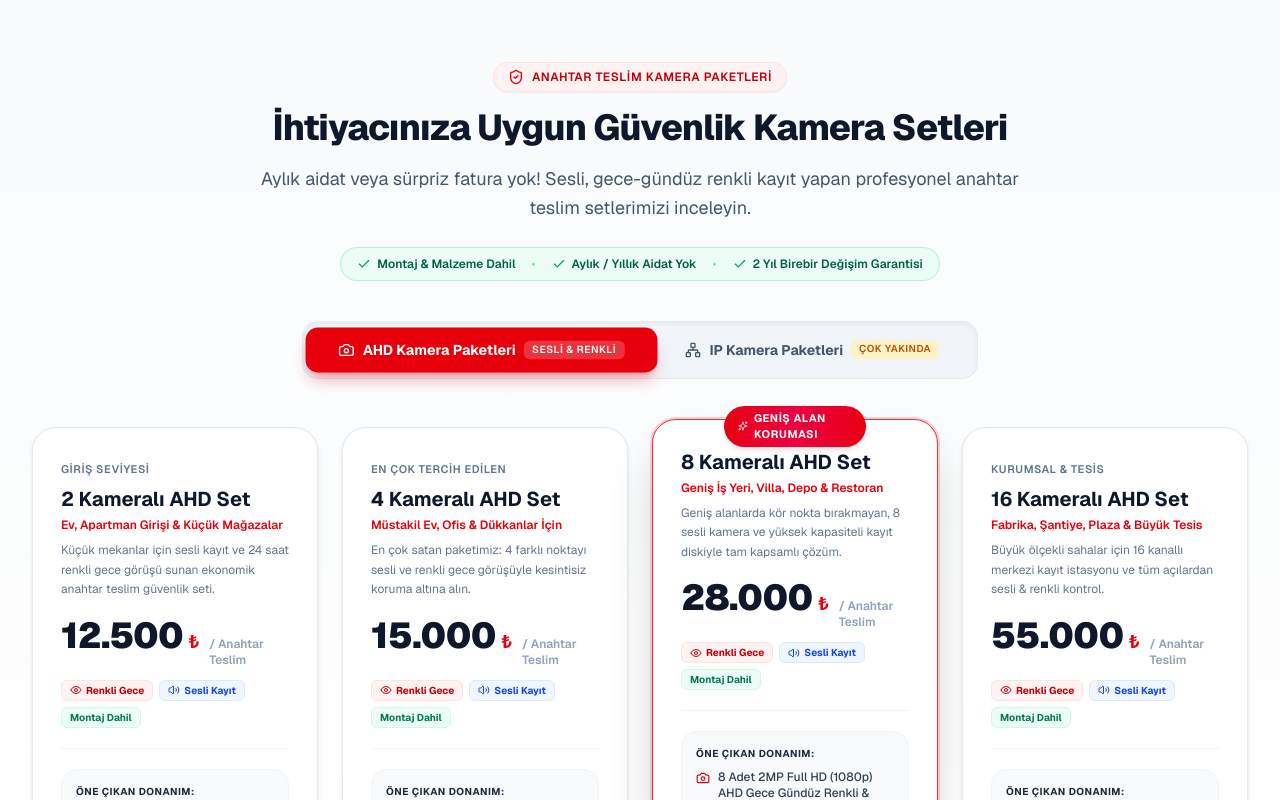
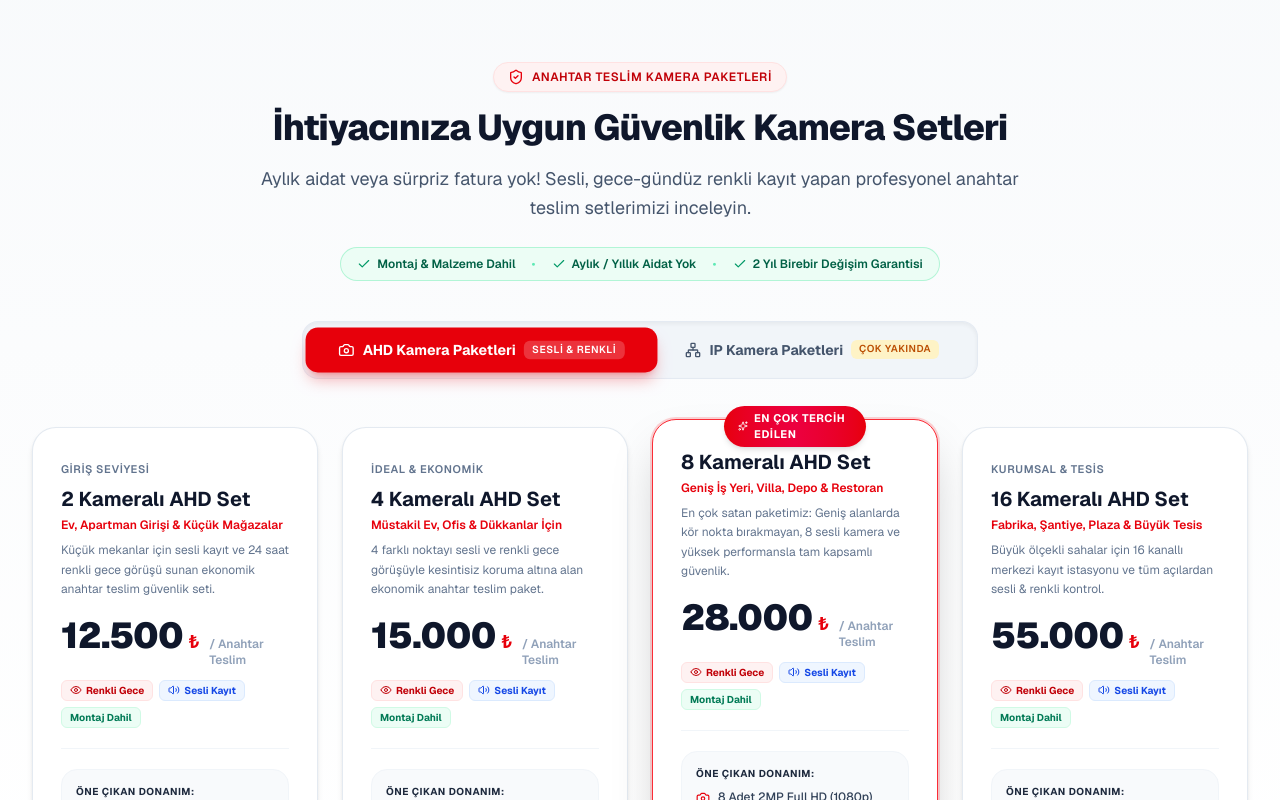
Before and after one commit to altuneleren/hdkguvenlik, a Next.js app: page / in a window 1280 px wide. Shown: the part 2954-3754 px from the top of the page. Built offline with nearby package versions, Linux system fonts and the light colour scheme.

Commit message:
Add files via upload

```diff
--- a/src/components/FAQ.tsx
+++ b/src/components/FAQ.tsx
@@ -25,7 +25,7 @@ export default function FAQ() {
     {
       question: "Gece zifiri karanlıkta görüntü kalitesi nasıldır? Yüz ve plaka seçilir mi?",
       answer:
-        "Sistemlerimizde Smart IR gece görüşü ve ColorVu (gece tam renkli) optik sensör teknolojileri kullanılmaktadır. Sıfır ışıkta dahi 20 ila 30 metre mesafeye kadar gündüz parlaklığında görüntü elde edilir. 2K ve 4K Ultra HD çözünürlüklü modellerimizde giriş kapılarında net yüz tanıma ve araç geçiş noktalarında plaka tespiti rahatlıkla yapılabilmektedir.",
+        "Sistemlerimizde Smart IR gece görüşü ve gece tam renkli optik sensör teknolojileri kullanılmaktadır. Sıfır ışıkta dahi 5 ila 15 metre mesafeye kadar gündüz parlaklığında net görüntü elde edilir. Giriş kapılarında net yüz tanıma ve araç geçiş noktalarında detay tespiti rahatlıkla yapılabilmektedir.",
     },
     {
       question: "Kayıtlar ne kadar süre geriye dönük saklanır? Hafıza dolunca ne olur?",
--- a/src/components/Pricing.tsx
+++ b/src/components/Pricing.tsx
@@ -69,9 +69,9 @@ export default function Pricing() {
       name: "4 Kameralı AHD Set",
       subtitle: "Müstakil Ev, Ofis & Dükkanlar İçin",
       description:
-        "En çok satan paketimiz: 4 farklı noktayı sesli ve renkli gece görüşüyle kesintisiz koruma altına alın.",
+        "4 farklı noktayı sesli ve renkli gece görüşüyle kesintisiz koruma altına alan ekonomik anahtar teslim paket.",
       price: "15.000",
-      badge: "En Çok Tercih Edilen",
+      badge: "İdeal & Ekonomik",
       popular: false,
       whatsappMsg: encodeURIComponent(
         "Merhaba HDK Güvenlik, 15.000 TL tutarındaki 4 Kameralı AHD Renkli ve Sesli Güvenlik Seti hakkında detaylı bilgi ve sipariş vermek istiyorum."
@@ -110,9 +110,9 @@ export default function Pricing() {
       name: "8 Kameralı AHD Set",
       subtitle: "Geniş İş Yeri, Villa, Depo & Restoran",
       description:
-        "Geniş alanlarda kör nokta bırakmayan, 8 sesli kamera ve yüksek kapasiteli kayıt diskiyle tam kapsamlı çözüm.",
+        "En çok satan paketimiz: Geniş alanlarda kör nokta bırakmayan, 8 sesli kamera ve yüksek performansla tam kapsamlı güvenlik.",
       price: "28.000",
-      badge: "Geniş Alan Koruması",
+      badge: "En Çok Tercih Edilen",
       popular: true,
       whatsappMsg: encodeURIComponent(
         "Merhaba HDK Güvenlik, 28.000 TL tutarındaki 8 Kameralı AHD Renkli ve Sesli Güvenlik Seti hakkında detaylı bilgi ve sipariş vermek istiyorum."
--- a/src/components/Stats.tsx
+++ b/src/components/Stats.tsx
@@ -4,7 +4,7 @@ export default function Stats() {
   const stats = [
     {
       icon: Camera,
-      value: "2.500+",
+      value: "1.000+",
       label: "Tamamlanan Montaj & Kurulum",
       description: "Ev, iş yeri, villa ve fabrikalarda sorunsuz çalışan sistemler",
     },
```
